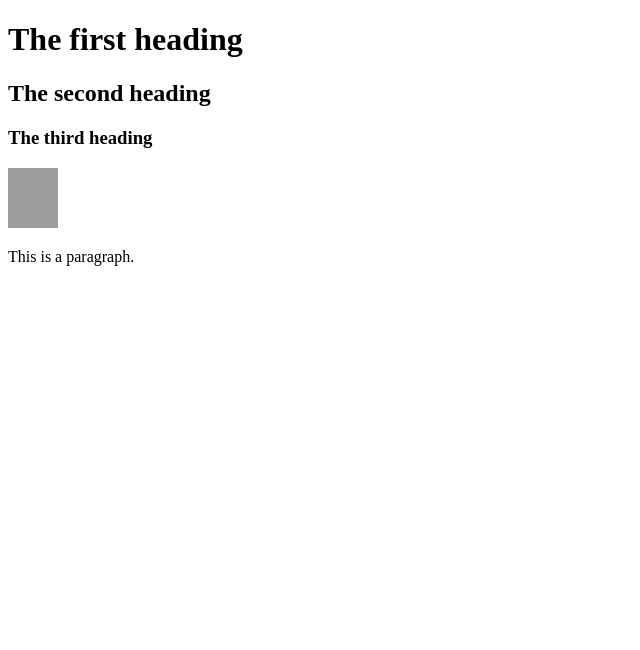
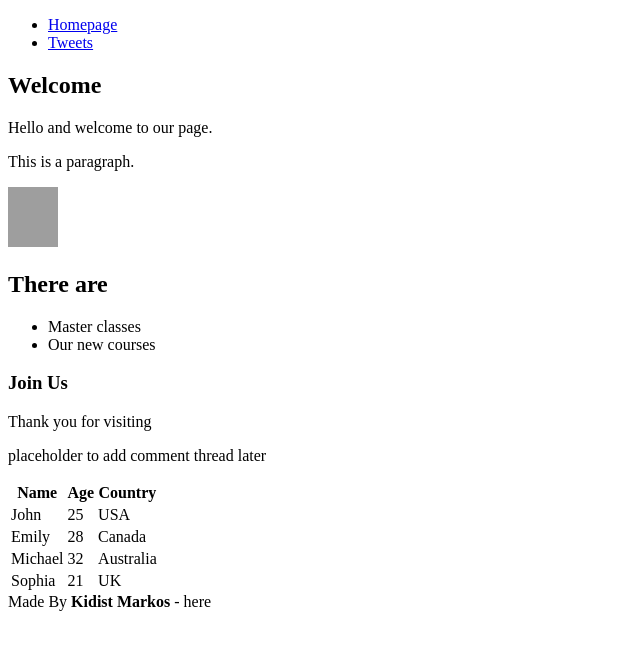
Before and after one commit to kidymark16/alx_html_css, a plain HTML site: page html_basic/index.html in a window 1280 px wide. Shown: the whole page, without its empty margins (0-640 px from the left). Drawn offline with Linux system fonts and the light colour scheme; grey boxes are pictures that could not be loaded.

Commit message:
Update index.html

```diff
--- a/html_basic/index.html
+++ b/html_basic/index.html
@@ -5,13 +5,108 @@
 </head>
 <body>
 
-<h1>The first heading</h1>
-<h2>The second heading</h2>
-<h3>The third  heading</h3>
 
-<a href="https://www.alxafrica.com"><img src="https://www.movemeback.com/careers/alx-general-manager/" style="width:50px;height:60px;"></a>
+  <header>
+
+        <ul>
+            <li><a href="index.html" title="Home">Homepage</a></li>
+            <li><a href="tweets.html" title="Tweets">Tweets</a></li>
+        </ul>
+
+    </header>
+
+ <main>
+
+        <!--Start Of Article-->
+
+        <article>
+
+            <h1>Welcome </h1>
+
+            <p>Hello and welcome to our page.</p>
+
 
   <p>This is a paragraph.</p>
 
+        <a href="https://www.alxafrica.com"><img src="https://www.movemeback.com/careers/alx-general-manager/" style="width:50px;height:60px;"></a>
+
+            <h2>There are </h2>
+
+            <p>
+
+                <ul>
+                    <li>Master classes</li>
+                    <li>Our new courses</li>
+
+                </ul>
+
+            </p>
+
+            <h3> Join Us</h3>
+
+            <p> Thank you for visiting </p>
+
+
+        </article>
+
+        <!--End Of Article-->
+
+        <!--Start Of Aside-->
+        <aside>
+            <p>placeholder to add comment thread later</p>
+        </aside>
+
+        <article>
+
+            <table>
+
+                <!--Table Head Start-->
+                <thead>
+
+                    <tr>
+                        <th>Name</th>
+                        <th>Age</th>
+                        <th>Country</th>
+                    </tr>
+
+                </thead>
+                <tbody>
+
+                    <tr>
+                        <td>John</td>
+                        <td>25</td>
+                        <td>USA</td>
+                    </tr>
+
+                    <tr>
+                        <td>Emily</td>
+                        <td>28</td>
+                        <td>Canada</td>
+                    </tr>
+
+                    <tr>
+                        <td>Michael</td>
+                        <td>32</td>
+                        <td>Australia</td>
+                    </tr>
+
+                    <tr>
+                        <td>Sophia</td>
+                        <td>21</td>
+                        <td>UK</td>
+                    </tr>
+
+                </tbody>
+
+
+            </table>
+
+        </article>
+
+    </main>
+
+
+    <footer>Made By <strong>Kidist Markos</strong> - <a https://github.com/kidymark16" target="_blank">here</a></footer>
+
 </body>
 </html>
```
